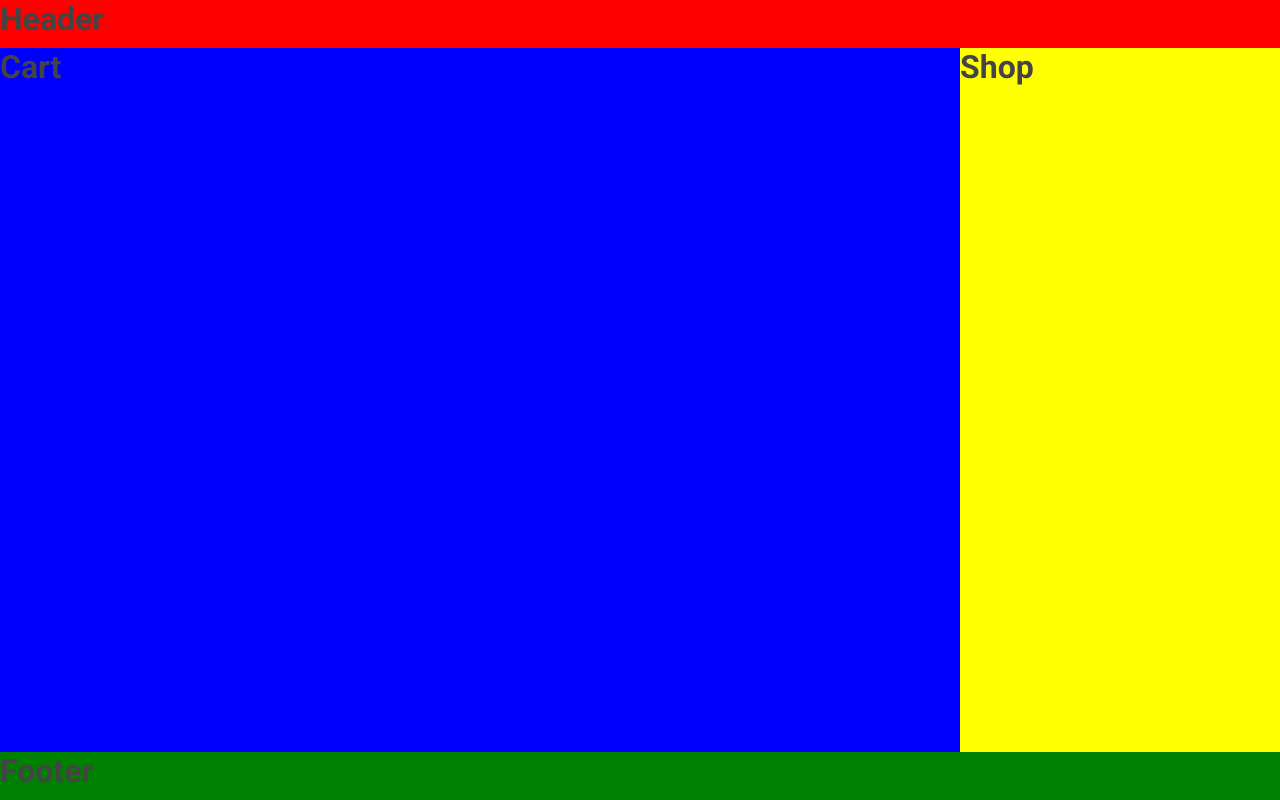
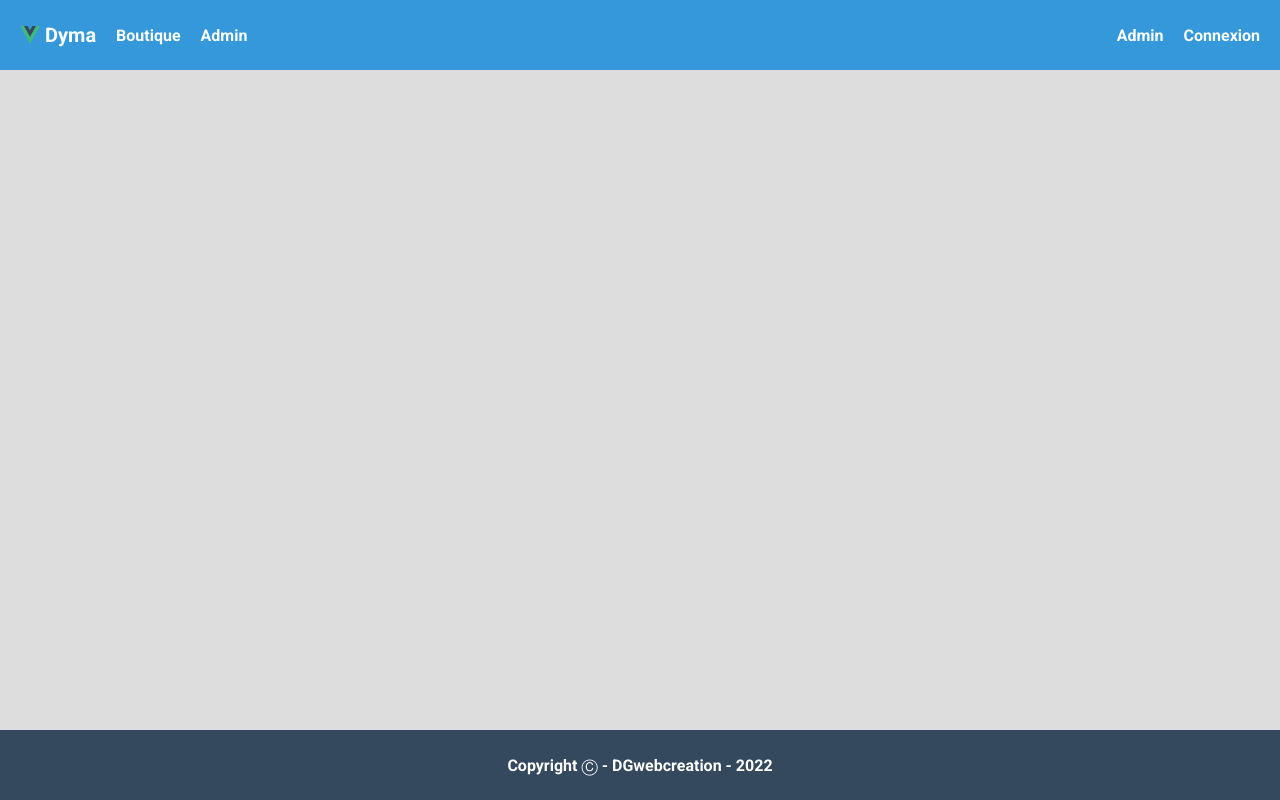
Before and after one commit to letotor/boutique, a Vue app: page / in a window 1280 px wide. Built offline with nearby package versions, Linux system fonts and the light colour scheme.

Commit message:
ajout footer et header

```diff
--- a/src/App.vue
+++ b/src/App.vue
@@ -1,17 +1,17 @@
 <script setup lang="ts">
   import TheHeader from './components/Header.vue'
   import TheFooter from './components/Footer.vue'
-  import Cart from './components/Cart.vue'
-  import Shop from './components/Shop.vue'
+  import Cart from './components/Cart/Cart.vue'
+  import Shop from './components/Shop/Shop.vue'
 
 </script>
 
 <template>
 <div class="app-container">
-  <TheHeader class="header b1" />
-    <Cart class="shop b2" />
-    <Shop class="cart b3" />
-  <TheFooter class="footer b4" />
+  <TheHeader class="header" />
+    <!-- <Cart class="shop b2" />
+    <Shop class="cart b3" /> -->
+  <TheFooter class="footer" />
 
 </div>
 </template>
--- a/src/assets/base.scss
+++ b/src/assets/base.scss
@@ -9,6 +9,7 @@
   --text-primary-color:#ffffff;
   --gray-1:#f6f6f6;
   --gray-2:#ddd;
+  --gray-3:#34495e;
 
   --border:1px sold var(var(--gray-2));
   --border-radius:4px;
@@ -68,7 +69,7 @@ body{
   justify-content: center;
 }
 
-.align-items{
+.align-items-center{
   align-items:center;
 }
 
@@ -84,6 +85,11 @@ body{
   padding:20px;
 }
 
+.px-20{
+  padding-left:20px;
+    padding-right:20px;
+}
+
 .p-30{
   padding:30px;
 }
@@ -91,6 +97,19 @@ body{
 .m-10{
   margin:10px;
 }
+
+.mb-10{
+  margin-bottom:10px;
+}
+
+.mr-10{
+  margin-right:10px;
+}
+
+.mr-20{
+  margin-right:20px;
+}
+
 
 .m-20{
   margin:20px;
@@ -104,9 +123,9 @@ body{
   min-height: 100vh;
   display:grid;
   grid:
-  "header header" 48px
-  "shop cart"   auto
-  "footer footer" 48px/
+  "header header" 70px
+  " cart shop"   auto
+  "footer footer" 70px/
   75% 25%;
 }
 
--- /dev/null
+++ b/src/components/Cart/Cart.vue
@@ -0,0 +1,15 @@
+<script setup lang="ts">
+import CartProductList from './CartProductList.vue';
+</script>
+
+<template>
+<div class="b5 p-20">
+    <h2 class="mb-10">Panier</h2>
+    <CartProductList/>
+</div>
+</template>
+
+<style lang ="scss" scoped>
+
+
+</style>
--- a/src/components/Cart.vue
+++ b/src/components/Cart/CartProduct.vue
@@ -3,8 +3,8 @@
 </script>
 
 <template>
-<div>
-    <h1>Cart</h1>
+<div class="mb-10 b5">
+    <h1>Cart Product</h1>
 </div>
 </template>
 
--- a/src/components/Footer.vue
+++ b/src/components/Footer.vue
@@ -3,10 +3,15 @@
 </script>
 
 <template>
-    <footer>
-        <h1>Footer</h1>
+    <footer class="d-flex flex-row justify-content-center align-items-center">
+      <p >Copyright Ⓒ - DGwebcreation - 2022</p>
     </footer>
 </template>
 
 <style lang ="scss" scoped>
+
+    footer{
+        background-color: var(--gray-3);
+        color:var(--text-primary-color);
+    }
 </style>
--- a/src/components/Header.vue
+++ b/src/components/Header.vue
@@ -3,10 +3,49 @@
 </script>
 
 <template>
-    <header>
-        <h1>Header</h1>
+    <header class="px-20 d-flex  flex-row align-item-center" >
+        <a href="#" class="d-flex flex-row align-items-center mr-20">
+            <img src="../assets/logo.svg" alt="logo">
+            <span class="logo">Dyma</span>
+        </a>
+
+        <ul class = "d-flex flex-row align-items-center flex-fill">
+            <li class="mr-20">
+                <a href=" #">Boutique</a>
+            </li>
+            <li class="mr-10">
+                <a href=" #">Admin</a>
+            </li>
+        </ul>
+        <ul class = "d-flex flex-row align-items-center ">
+            <li class="mr-20"><a href="#">
+                Admin
+            </a></li>
+            <li><a href="#">
+                Connexion
+            </a></li>
+        </ul>
+
     </header>
 </template>
 
 <style lang ="scss" scoped>
+
+
+    header{
+        background-color: var(--primary-1);
+        a {
+            color:var(--text-primary-color);
+            img {
+                width: 20px;
+                margin-right: 5px ;
+            }
+
+            .logo{
+                font-weight: 700;
+                font-size: 20px;
+            }
+        }
+    }
+
 </style>
--- /dev/null
+++ b/src/components/Shop/Shop.vue
@@ -0,0 +1,12 @@
+<script setup lang="ts">
+import ShopProductList from './ShopProductList.vue';
+</script>
+
+<template>
+<div>
+    <ShopProductList />
+</div>
+</template>
+
+<style lang ="scss" scoped>
+</style>
--- a/src/components/Shop.vue
+++ b/src/components/Shop/ShopProduct.vue
@@ -3,8 +3,8 @@
 </script>
 
 <template>
-<div>
-    <h1>Shop</h1>
+<div class="b5 ">
+    <h1>Shop product</h1>
 </div>
 </template>
 
```
Also changed, not shown: src/components/Cart/CartProductList.vue (added, +15 -0 lines), src/components/Shop/ShopProductList.vue (added, +27 -0 lines).
